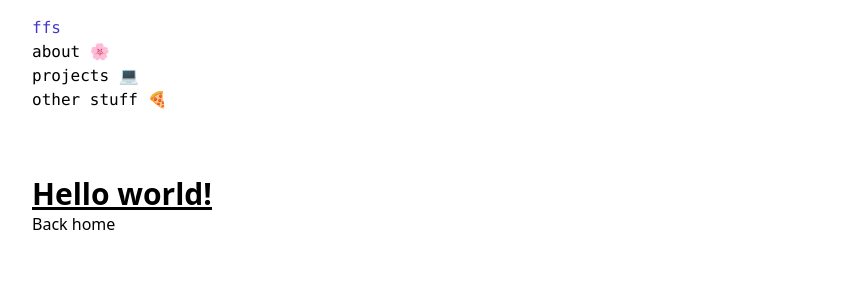
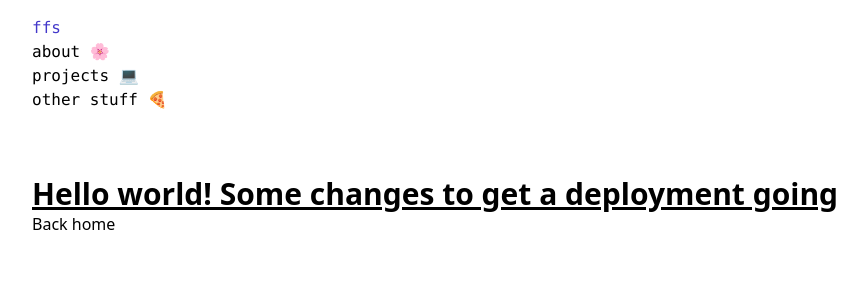
Before and after one commit to fadilafidina/me, a Next.js app in the folder nextjs-blog/: page /posts/first-post in a window 1280 px wide. Shown: the top 300 px of the page, without its empty margins (16-883 px from the left). Built offline with nearby package versions, Linux system fonts and the light colour scheme.

Commit message:
remove package-json and try get deployment going

```diff
--- a/nextjs-blog/pages/posts/first-post.js
+++ b/nextjs-blog/pages/posts/first-post.js
@@ -17,7 +17,7 @@ export default function FirstPost() {
       />
 
     <h1 className="text-3xl font-bold underline">
-      Hello world!
+      Hello world! Some changes to get a deployment going
     </h1>
     <h1>
         <Link href='/'><a>Back home</a></Link>
```
Also changed, not shown: 1 other file (tests, documents, lock files or other folders).
